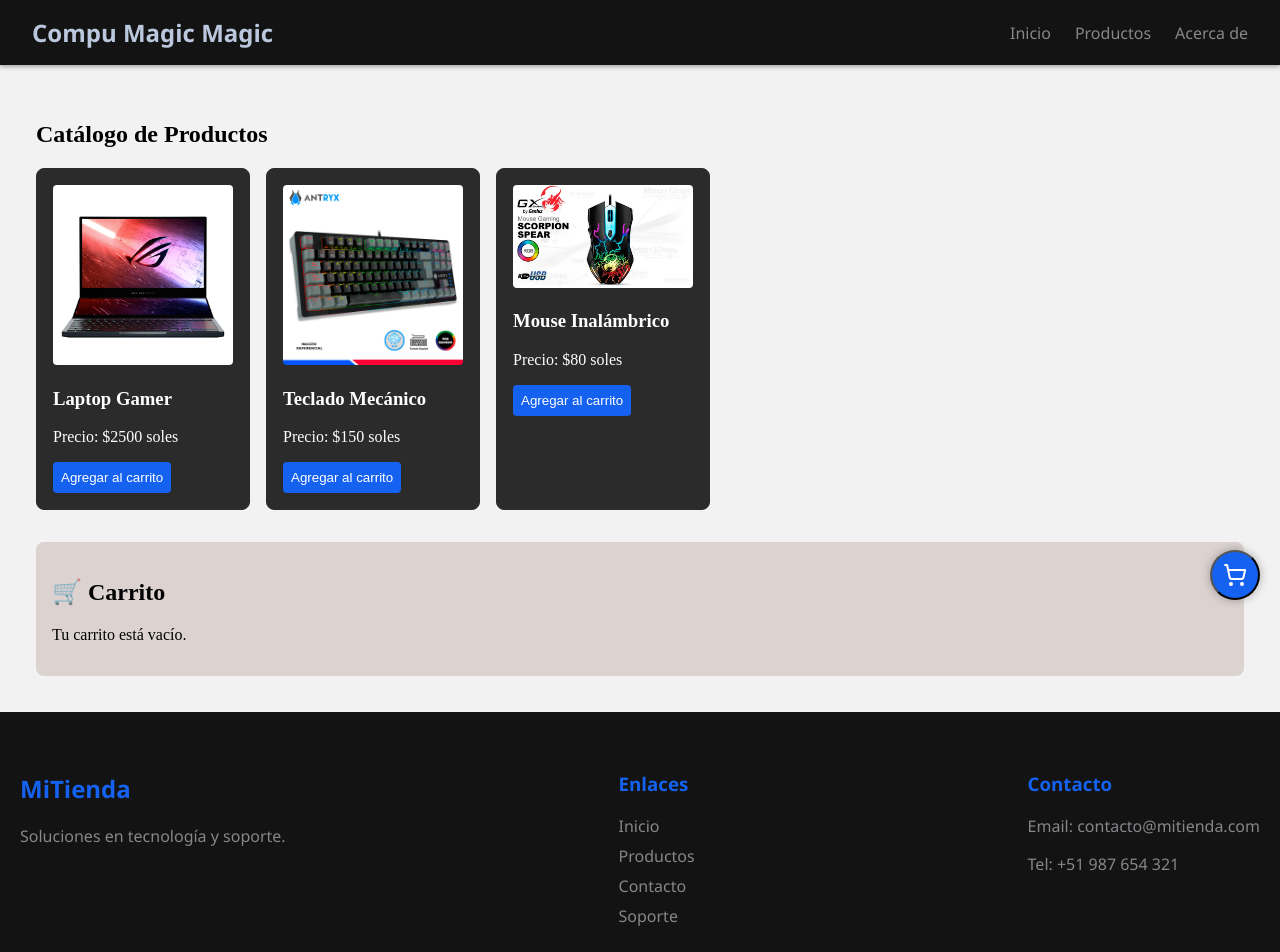
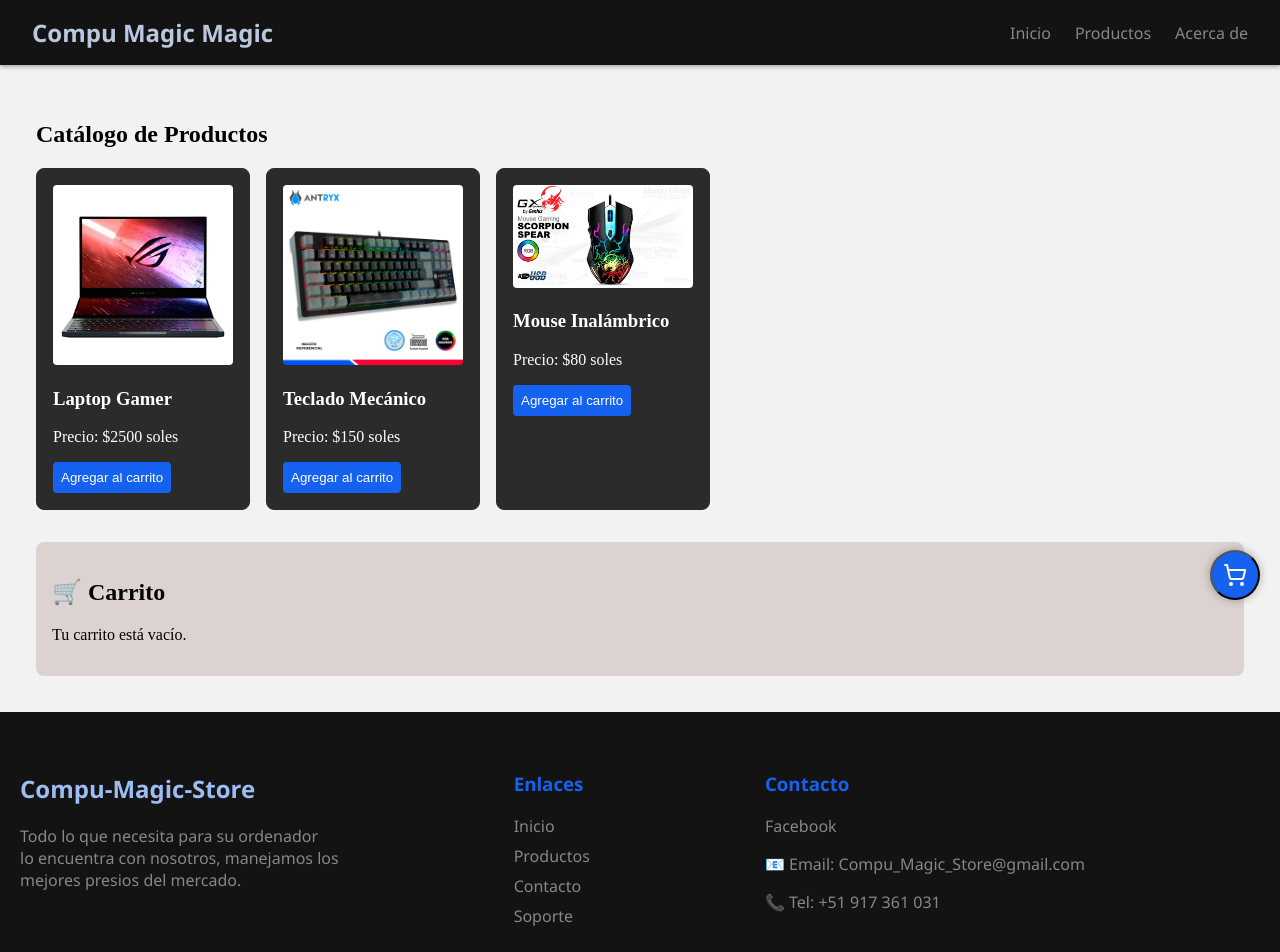
Before and after one commit to luis505050/Compu-Magic-Store, a React (Vite) app: page /productos in a window 1280 px wide. Shown: the top 952 px of the page. Built offline with nearby package versions, Linux system fonts and the light colour scheme.

Commit message:
fix: Mejora de detalles

```diff
--- a/src/context/footer.jsx
+++ b/src/context/footer.jsx
@@ -6,14 +6,16 @@ const Footer = () =>{
             <footer className="footer">
                 <div className="footer-content">
                     <div className="footer-logo">
-                        <h2>MiTienda</h2>
-                        <p>Soluciones en tecnología y soporte.</p>
+                        <h2><span>Compu-Magic-Store</span></h2>
+                        <p>Todo lo que necesita para su ordenador <br />
+                        lo encuentra con nosotros, manejamos los<br />
+                         mejores presios del mercado.  </p>
                     </div>
 
                     <div className="footer-links">
                         <h3>Enlaces</h3>
                         <ul>
-                            <li><a href="/inicio">Inicio</a></li>
+                            <li><a href="/">Inicio</a></li>
                             <li><a href="/productos">Productos</a></li>
                             <li><a href="/contacto">Contacto</a></li>
                             <li><a href="/soporte">Soporte</a></li>
@@ -22,8 +24,11 @@ const Footer = () =>{
 
                     <div className="footer-contacto">
                         <h3>Contacto</h3>
-                        <p>Email: contacto@mitienda.com</p>
-                        <p>Tel: +51 987 654 321</p>
+                        <a className="link-item" href="https://www.facebook.com/profile.php?id=61576451712153">Facebook</a>
+                        <p> 📧 Email: Compu_Magic_Store@gmail.com</p>
+                        <p> 📞 Tel: +51 917 361 031</p>
+                    </div>
+                    <div>
                     </div>
                 </div>
 
--- a/src/styles/Footer.css
+++ b/src/styles/Footer.css
@@ -10,6 +10,7 @@
   flex-wrap: wrap;
   justify-content: space-between;
   gap: 30px;
+
 }
 
 .footer h2, .footer h3 {
@@ -54,3 +55,43 @@
     text-align: center;
   }
 }
+.link-item{
+  text-decoration: none;
+  color: #86868B;
+}
+
+/* Transition para el nombre de la tienda */
+/* Logo */
+span{
+  font-size: 1.5rem;
+  font-weight: bold;
+  color: transparent; /* Hacemos el texto transparente para mostrar solo el fondo */
+  background: linear-gradient(to right, #4982e6 50%, #9cbcf3 50%); /* Degradado para crear el efecto de cambio de color */
+  background-size: 200% 100%; /* Doble ancho para permitir el desplazamiento del fondo */
+  background-position: right bottom; /* Posición inicial del fondo hacia la derecha */
+  -webkit-background-clip: text; /* Aplica el fondo solo al texto */
+  background-clip: text;
+  -webkit-text-fill-color: transparent; /* Oculta el color del texto base */
+  text-decoration: none; /* Sin subrayado predeterminado */
+  position: relative; /* Necesario para posicionar el subrayado animado */
+  transition: background-position 0.5s ease; /* Transición suave del fondo */
+}
+
+span::after {
+  content: ''; /* Se genera un pseudo-elemento para la línea */
+  position: absolute; /* Posición absoluta respecto al enlace */
+  bottom: -4px; /* Distancia debajo del texto */
+  left: 0; /* Inicia desde la izquierda */
+  width: 0%; /* Ancho inicial (no visible) */
+  height: 2px; /* Grosor del subrayado */
+  background-color: #1561F0; /* Color de la línea */
+  transition: width 0.5s ease; /* Transición suave del ancho */
+}
+
+span:hover {
+  background-position: left bottom; /* Mueve el fondo hacia la izquierda (efecto wipe en texto) */
+}
+
+span:hover::after {
+  width: 100%; /* Expande el subrayado al 100% en hover */
+}
```
